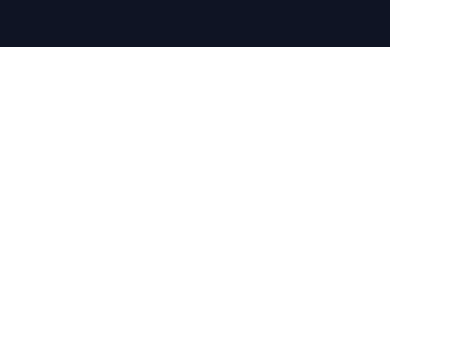
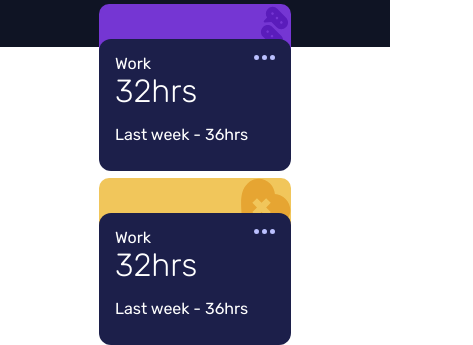
Before and after one commit to porras20/time-tracking, a website: page index.html in a window 390 px wide. Shown: the part 797-1142 px from the top of the page, 473 px wide, since content can reach past the window. Before the commit the page ends 844 px from the top, so only its background shows below. Drawn offline with nearby package versions, Linux system fonts and the light colour scheme.

Commit message:
Se inicia con los media querys

```diff
--- a/style.css
+++ b/style.css
@@ -143,3 +143,12 @@ section{
 .self{
     background-color: var(--Soft-orange-self);
 }
+
+/* Media querys */
+
+@media only screen and (max-width: 400px) {
+    section{
+        grid-template-columns: 1fr;
+        gap: 1.5rem;
+    }
+}
```
